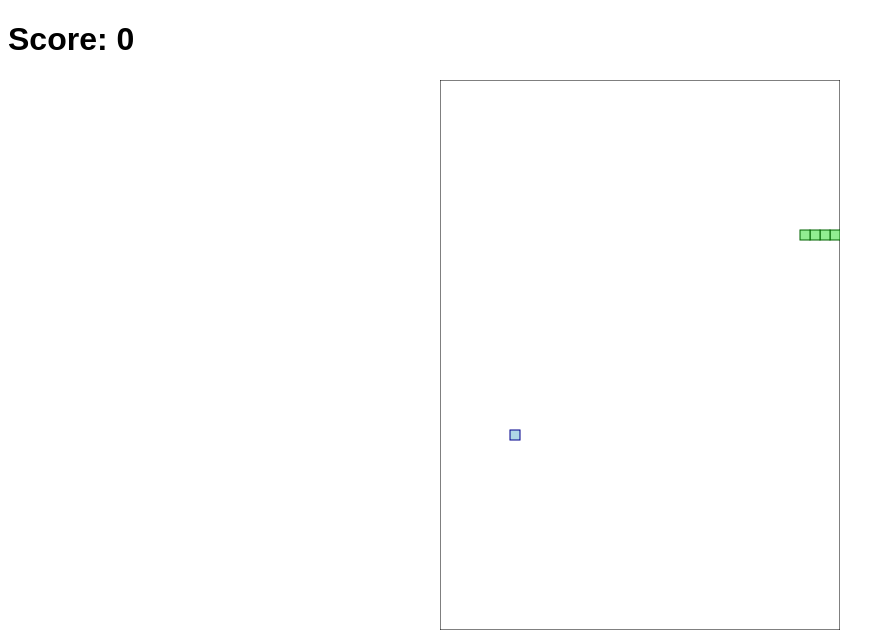
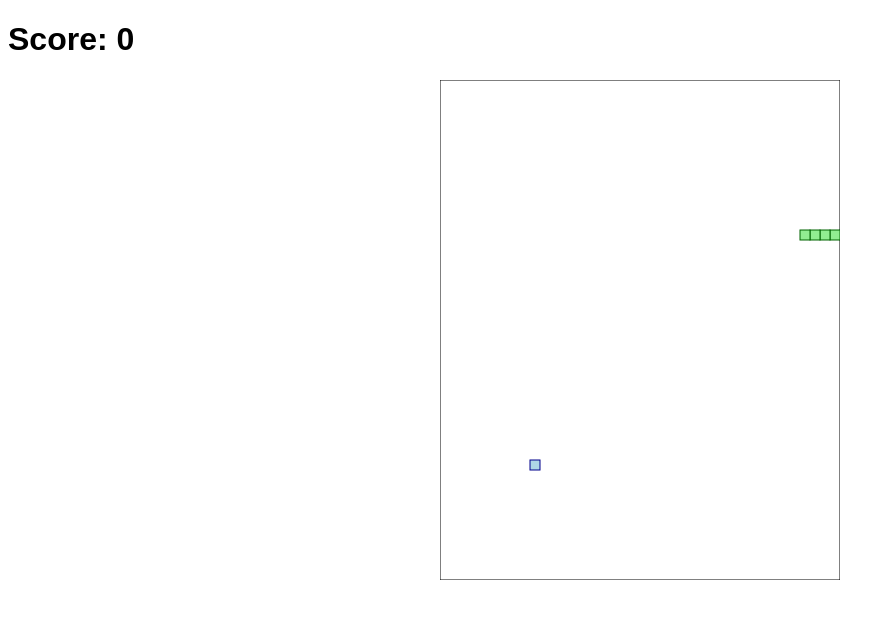
Before and after one commit to daverave13/dslusser.com, a plain HTML site: page snek/index.html in a window 1280 px wide. Shown: the whole page, without its empty margins (0-894 px from the left). Drawn offline with Linux system fonts and the light colour scheme.

Commit message:
update snake speed, downsized canvas

```diff
--- a/snek/index.html
+++ b/snek/index.html
@@ -9,7 +9,7 @@
     </head>
     <body>
         <h1 id="scoreCard">Score: 0</h1>
-        <canvas id="gameCanvas" width="400" height="550"></canvas>
+        <canvas id="gameCanvas" width="400" height="500"></canvas>
         <script src="hammer.js"></script>
         <script src="snake.js"></script>
     </body>
--- a/snek/snake.js
+++ b/snek/snake.js
@@ -68,8 +68,8 @@ const growSnake = () => {
 
 const randomFood = () => {
     food = {
-        x: (Math.floor(Math.random() * ((gameCanvas.width/10)-10)) + 1) * 10,
-        y: (Math.floor(Math.random() * ((gameCanvas.height/10)-10)) + 1) * 10
+        x: (Math.floor(Math.random() * ((gameCanvas.width/10)))) * 10,
+        y: (Math.floor(Math.random() * ((gameCanvas.height/10)))) * 10
     }
 }
 
@@ -195,7 +195,7 @@ function main() {
         }
         // Call main again
         main();
-    }, 100)
+    }, 60)
 }
 
 main();
```
